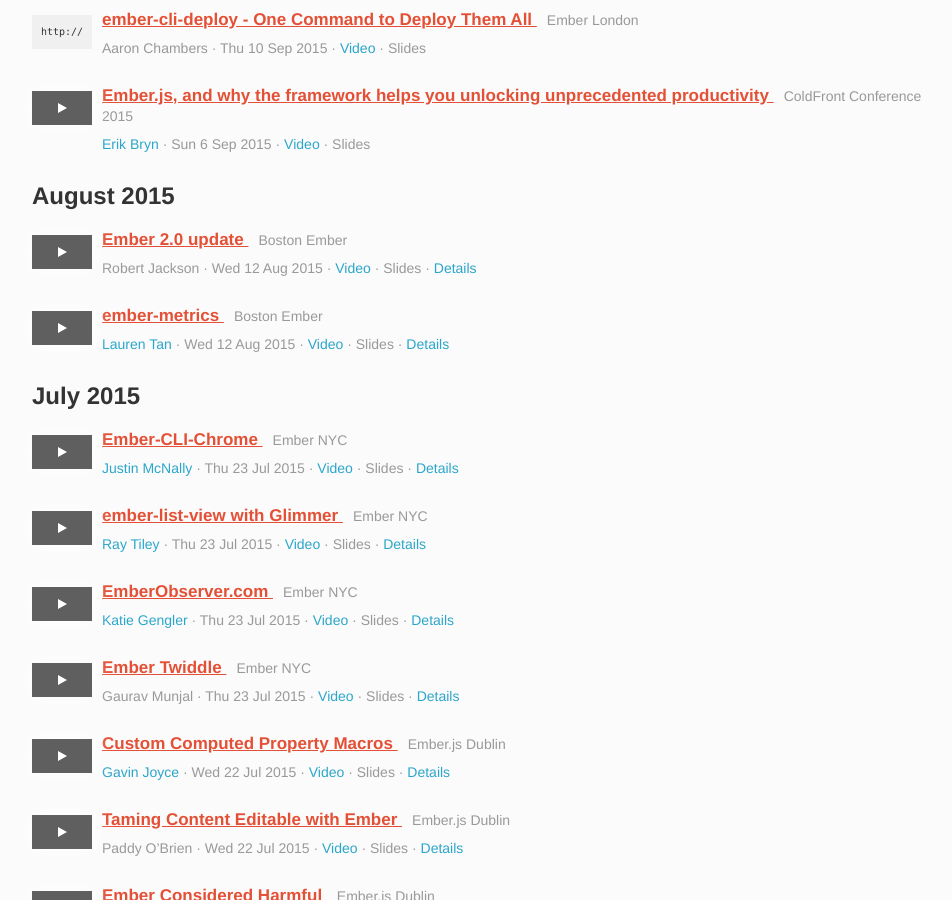
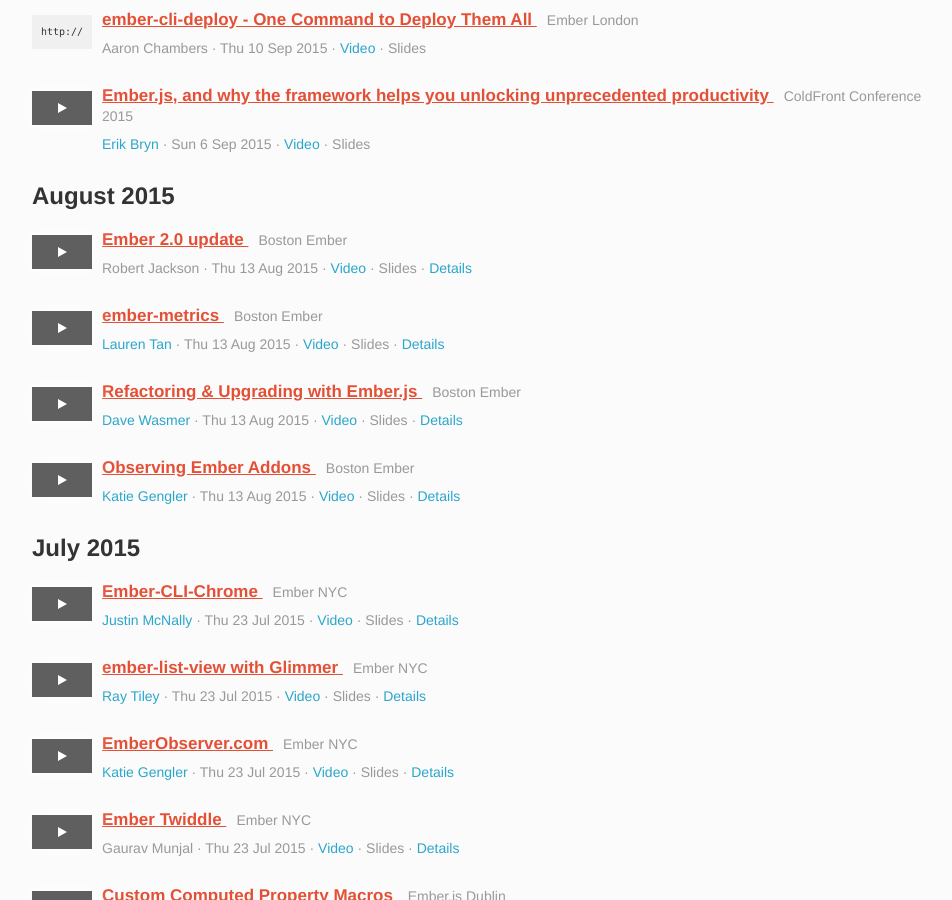
Before and after one commit to emberwatch/emberwatch, a Jekyll site: the page built from index.html, in a window 1280 px wide and 900 px high, scrolled down 382 px, cut to the strip 0-900 px from the top of the window. Shown: the whole strip, without its empty margins (148-1100 px from the left). Built offline with Jekyll 4.4.1, drawn with Linux system fonts in a browser that asks for light colours; Markdown is read by kramdown in place of the engine named in the settings; comment, search, counter and statistics services are not loaded; grey boxes are pictures that could not be loaded.

Commit message:
Update Boston Ember August

```diff
--- a/_data/people.yml
+++ b/_data/people.yml
@@ -1109,3 +1109,8 @@
   github: wintermeyer
   site: http://www.amooma.de/
   id: 261
+- name: Dave Wasmer
+  twitter: davewasmer
+  github: davewasmer
+  site: http://www.davewasmer.com/
+  id: 262
--- a/_data/talks.yml
+++ b/_data/talks.yml
@@ -27,8 +27,24 @@
   videos:
   - https://www.youtube.com/watch?v=DIOrWkuCq6k
   event_id: 25
+- title: 'Observing Ember Addons'
+  date: '2015-08-13'
+  author_ids:
+  - 60
+  videos:
+  - https://www.youtube.com/watch?v=2tPgA9RMza0&t=3803
+  url: http://www.meetup.com/Boston-Ember-js/events/223929990/
+  event_id: 9
+- title: 'Refactoring & Upgrading with Ember.js'
+  date: '2015-08-13'
+  author_ids:
+  - 262
+  videos:
+  - 'https://www.youtube.com/watch?v=2tpga9rmza0&t=1440'
+  url: http://www.meetup.com/Boston-Ember-js/events/223929990/
+  event_id: 9
 - title: ember-metrics
-  date: '2015-08-12'
+  date: '2015-08-13'
   author_ids:
   - 165
   videos:
@@ -36,7 +52,7 @@
   url: http://www.meetup.com/Boston-Ember-js/events/223929990/
   event_id: 9
 - title: Ember 2.0 update
-  date: '2015-08-12'
+  date: '2015-08-13'
   author_ids:
   - 123
   videos:
```
